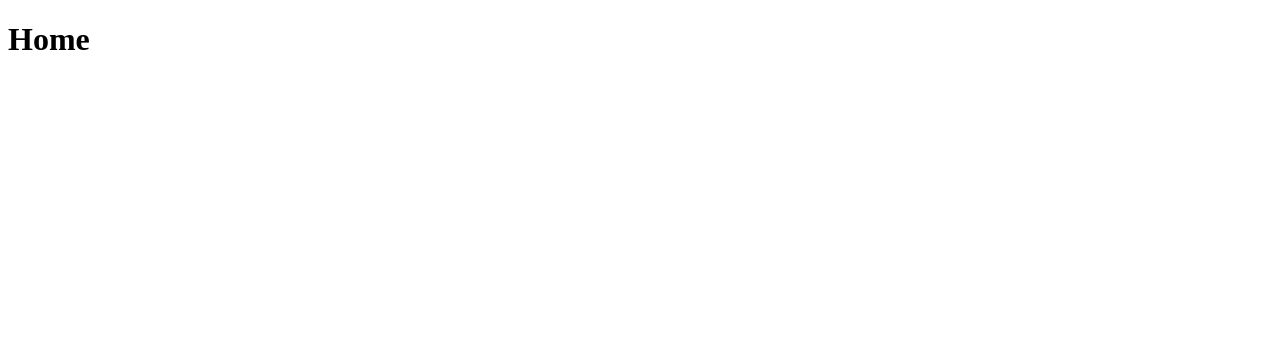
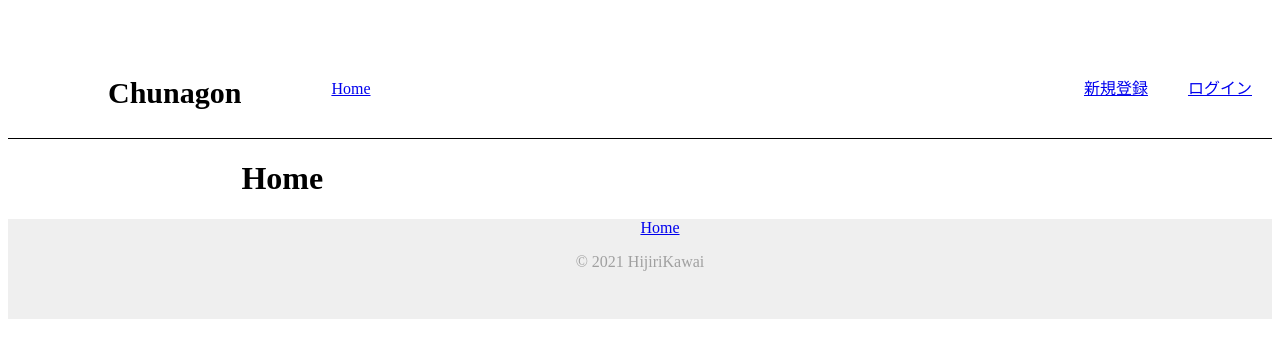
Before and after one commit to HijiriKawai/chunagon, a React (Create React App) app: page / in a window 1280 px wide. Shown: the top 358 px of the page. Built offline with nearby package versions, Linux system fonts and the light colour scheme.

Commit message:
HeaderとFooterをAppへ反映

```diff
--- a/src/App.tsx
+++ b/src/App.tsx
@@ -1,13 +1,17 @@
 import React from 'react';
 import { BrowserRouter, Route } from 'react-router-dom';
+import { Footer } from './components/molecules/footer';
+import { Header } from './components/molecules/header';
 import { Home } from './components/pages/Home';
 
 function App() {
   return (
     <BrowserRouter>
+      <Header />
       <switch>
         <Route path="/" component={Home} />
       </switch>
+      <Footer />
     </BrowserRouter>
   );
 }
```
